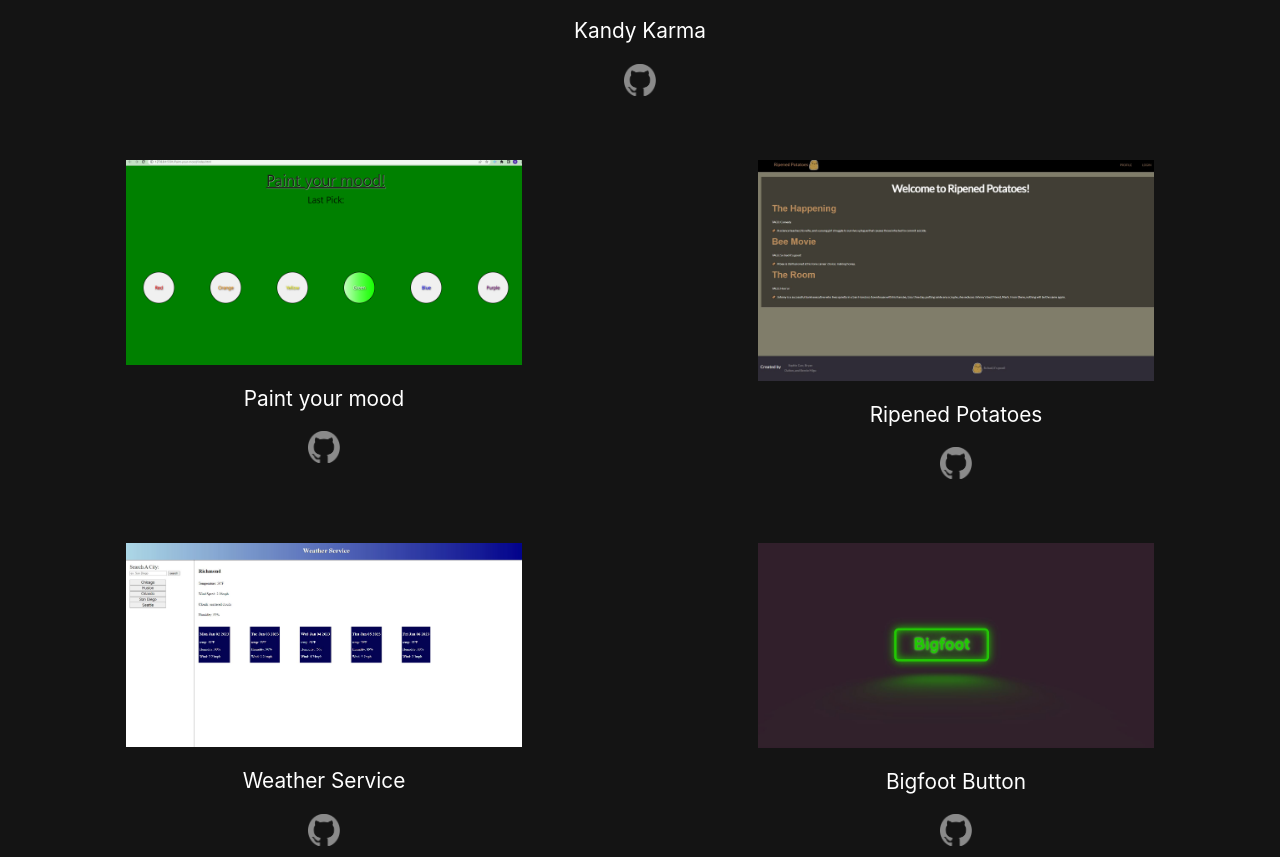
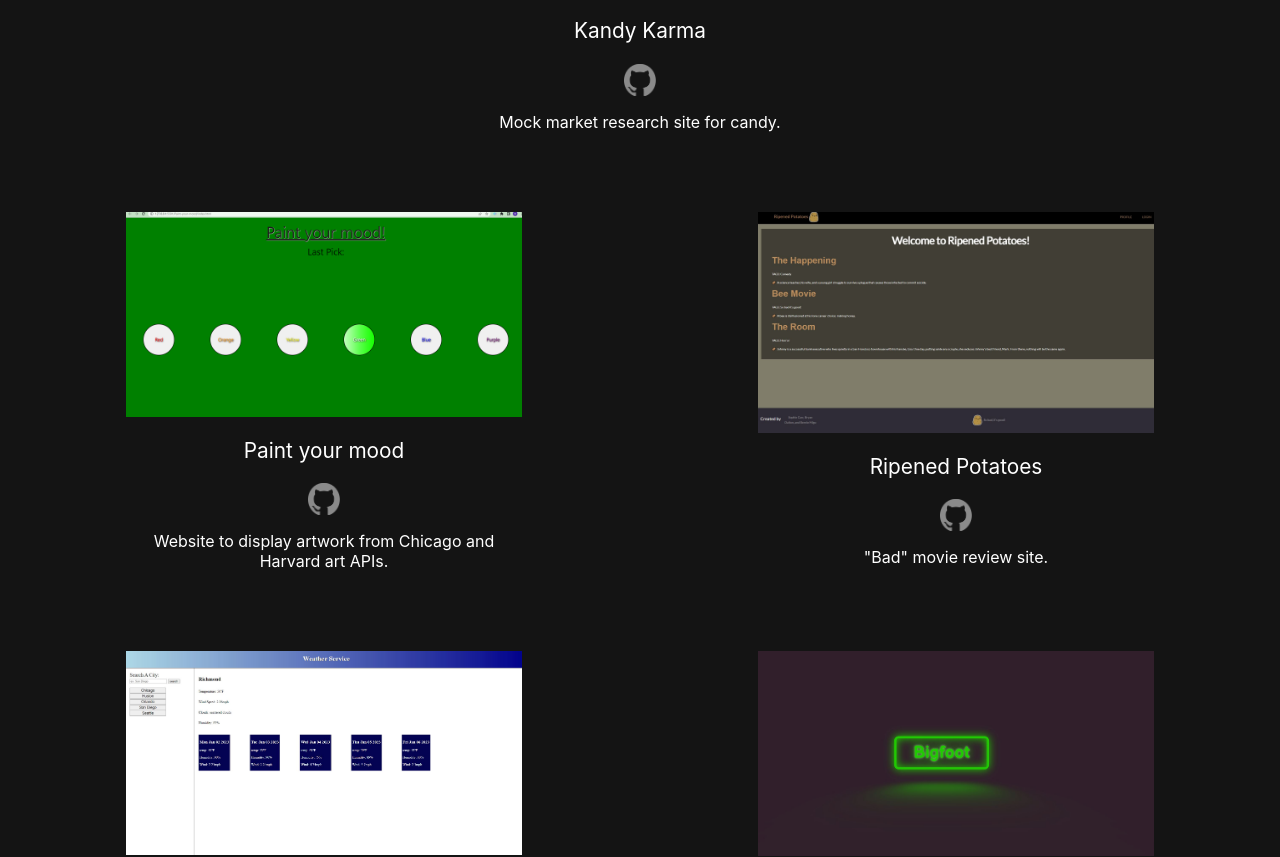
Before and after one commit to Bryandalton/New-React-Portfolio, a React (Create React App) app: page /#/portfolio in a window 1280 px wide. Shown: the part 671-1528 px from the top of the page. Built offline with nearby package versions, Linux system fonts and the light colour scheme.

Commit message:
descriptions added, about me updated

```diff
--- a/src/App.css
+++ b/src/App.css
@@ -175,6 +175,10 @@ body {
   margin: 4rem auto;
 }
 
+.description {
+  text-align: center;
+}
+
 .container {
   position: relative;
   z-index: 10;
--- a/src/components/pages/About.js
+++ b/src/components/pages/About.js
@@ -9,7 +9,27 @@ function About() {
         <div className="aboutCard">
           <h3>About Me:</h3>
           <p>
-            Graduate of the Uiversity of Richmond Fullstack Flex-coding Bootcamp looking to break into the field of web development. Experience with analytical thinking, problem solving, project management, strong team skills, and excellent written and verbal communication skills.
+            Hi, my name is Bryan Dalton and I am an experienced professional
+            looking to break into the field of web development. I am from a
+            small town and during high school, my family offered me my first job
+            which involved helping out with minor and major projects for my
+            family's real estate business. After graduating from George Mason
+            University in 2017, I went back to work for my family's business.
+            Unfortunately, due to economic decline, the housing market continued
+            to suffer and it became unsustainable for me to continue along that
+            path. I decided to make a change and look into my first passion:
+            technology. I've had a fascination with technology from an early age
+            and have been an avid gamer for most of my life with a passion for
+            strategy and management games, like Civilization and Dwarf Fortress.
+            In Sept 2022, I was accepted to the University of Richmond to
+            explore a career in technology through their Full Stack Web
+            Development course. During this course, I was able to work on
+            projects both individually and as part of a team to learn how to
+            create visually appealing, user friendly interfaces leveraging
+            knowledge of programming languages, such as HTML, CSS, JavaScript,
+            and React. I am looking forward to expanding my portfolio as I grow
+            my career. Let's connect and talk about how we can bring your vision
+            to life!
           </p>
         </div>
       </div>
--- a/src/components/pages/Portfolio.js
+++ b/src/components/pages/Portfolio.js
@@ -1,58 +1,74 @@
-import React from 'react';
-import Project from '../project';
-import BackBtn from '../BackBtn';
+import React from "react";
+import Project from "../project";
+import BackBtn from "../BackBtn";
 
-const projects  = [
+const projects = [
   {
-    img: './images/Paint Your Mood.png',
-    name: 'Paint your mood',
-    link: 'https://bryandalton.github.io/Paint-your-mood/',
-    github: 'https://github.com/Bryandalton/Paint-your-mood'
+    img: "./images/Paint Your Mood.png",
+    name: "Paint your mood",
+    link: "https://bryandalton.github.io/Paint-your-mood/",
+    github: "https://github.com/Bryandalton/Paint-your-mood",
+    description:
+      "Website to display artwork from Chicago and Harvard art APIs.",
   },
   {
-    img: './images/Ripened-potatos-screenshot.jpg',
-    name: 'Ripened Potatoes',
-    link: 'https://ripened-potatos.herokuapp.com/',
-    github: 'https://github.com/Bryandalton/Ripened_Potatoes'
+    img: "./images/Ripened-potatos-screenshot.jpg",
+    name: "Ripened Potatoes",
+    link: "https://ripened-potatos.herokuapp.com/",
+    github: "https://github.com/Bryandalton/Ripened_Potatoes",
+    description: '"Bad" movie review site.',
   },
   {
-    img: './images/WeatherServiceScreenshot.jpg',
-    name: 'Weather Service',
-    link: 'https://bryandalton.github.io/Weather-service/',
-    github: 'https://github.com/Bryandalton/Weather-service'
+    img: "./images/WeatherServiceScreenshot.jpg",
+    name: "Weather Service",
+    link: "https://bryandalton.github.io/Weather-service/",
+    github: "https://github.com/Bryandalton/Weather-service",
+    description: "Displays the weather, five day forecast, and remembers last city selected.",
   },
   {
-    img: './images/Bigfootbutton.jpg',
-    name: 'Bigfoot Button',
-    link: 'https://codepen.io/Iwritebadcode/full/mdXdxpz',
-    github: 'https://codepen.io/Iwritebadcode/pen/mdXdxpz'
-  }
+    img: "./images/Bigfootbutton.jpg",
+    name: "Bigfoot Button",
+    link: "https://codepen.io/Iwritebadcode/full/mdXdxpz",
+    github: "https://codepen.io/Iwritebadcode/pen/mdXdxpz",
+    description: 'Shiny button that plays a "bigfoot" noise when clicked.',
+  },
 ];
 
 const featured = {
-    img: './images/kandy-karma.jpg',
-    name: 'Kandy Karma',
-    link: 'https://pure-coast-28211.herokuapp.com/',
-    github: 'https://github.com/Bryandalton/kandy-karma'
+  img: "./images/kandy-karma.jpg",
+  name: "Kandy Karma",
+  link: "https://pure-coast-28211.herokuapp.com/",
+  github: "https://github.com/Bryandalton/kandy-karma",
+  description: "Mock market research site for candy.",
 };
 
 export default function Portfolio() {
   return (
-    <div className='container'>
+    <div className="container">
       <BackBtn />
-      <div className='featured'>
-        <Project link= {featured.link}
-          img= {featured.img}
-          name = {featured.name}
-          github = {featured.github}/>
+      <div className="featured">
+        <Project
+          link={featured.link}
+          img={featured.img}
+          name={featured.name}
+          github={featured.github}
+          description={featured.description}
+        />
       </div>
 
-      <div className='project-grid'>
-      {projects.map((project) => {
-        return <Project link={project.link}
-      img={project.img} name={project.name} github={project.github}/>
-      })}
+      <div className="project-grid">
+        {projects.map((project) => {
+          return (
+            <Project
+              link={project.link}
+              img={project.img}
+              name={project.name}
+              github={project.github}
+              description={project.description}
+            />
+          );
+        })}
       </div>
     </div>
-  )
+  );
 }
--- a/src/components/project.js
+++ b/src/components/project.js
@@ -11,6 +11,7 @@ export default function Project(props) {
      <a className='projectLinks' href={props.github}>
         <img id='git' alt='github white' src='/github-white.png'></img>
       </a>
+      <p className='description'>{props.description}</p>
     </div>
   )
 }
```
